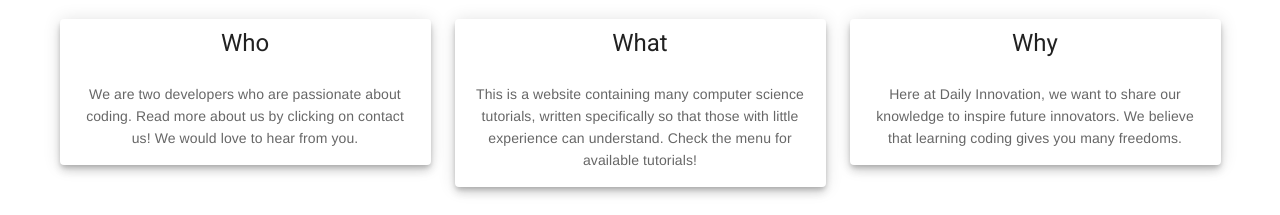
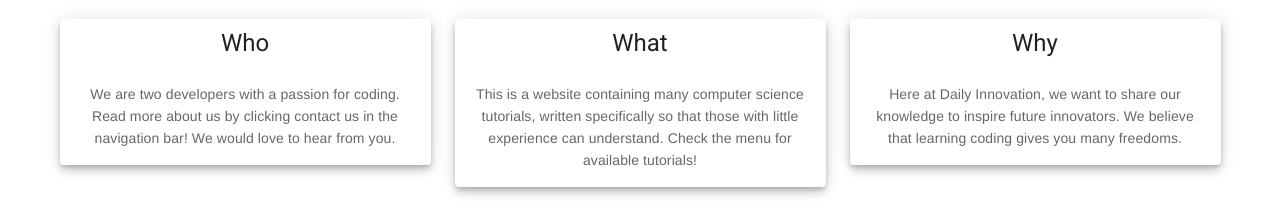
Before and after one commit to TheFrog12345/CSTutorials, a Vue app in the folder client/: page / in a window 1280 px wide. Shown: the part 813-1028 px from the top of the page. Built offline with nearby package versions, Linux system fonts and the light colour scheme; no server answers.

Commit message:
Changed click animation on question cards

```diff
--- a/client/src/components/QACard.vue
+++ b/client/src/components/QACard.vue
@@ -4,8 +4,6 @@
     >
         <v-card
             :elevation="hover ? elevation+6:elevation"
-            hover
-            ripple
         >
             <v-list-item>
                 <v-list-item-title class="headline">
--- a/client/src/views/Home.vue
+++ b/client/src/views/Home.vue
@@ -87,7 +87,7 @@
                 textInformation: [
                     {
                         question: "Who",
-                        answer: "We are two developers who are passionate about coding. Read more about us by clicking on contact us! We would love to hear from you."
+                        answer: "We are two developers with a passion for coding. Read more about us by clicking contact us in the navigation bar! We would love to hear from you."
                     },
                     {
                         question: "What",
```
